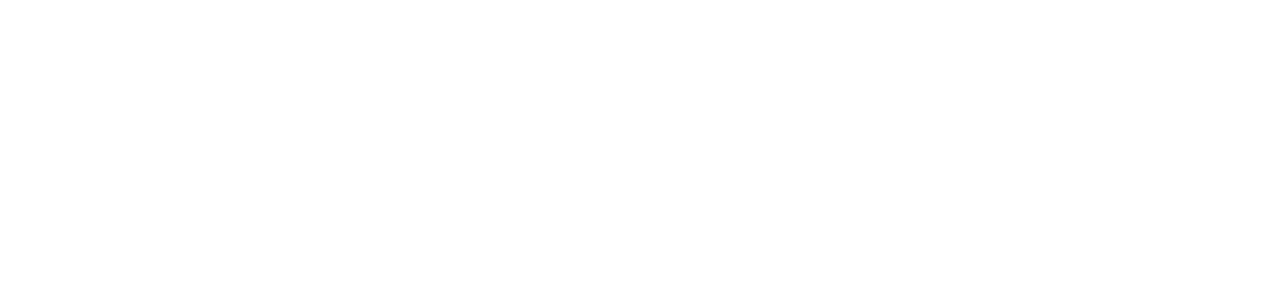
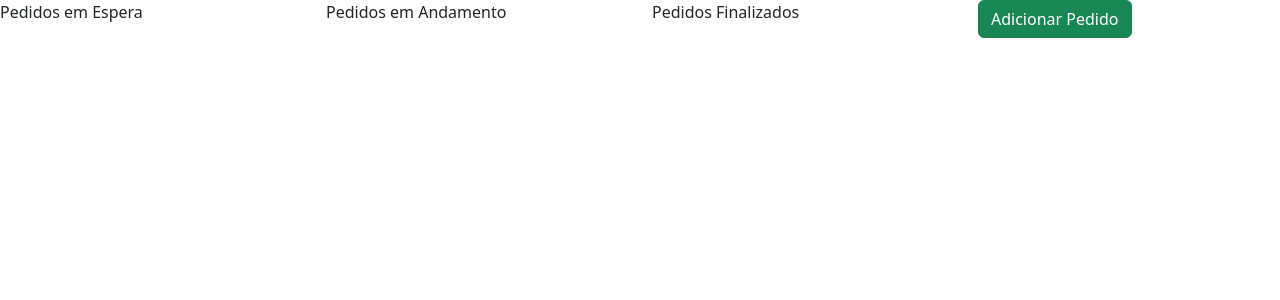
Before and after one commit to RafaelCherman/pizzaria_client, an Angular app: page /pedidos in a window 1280 px wide. Before the commit this address led to /. Shown: the top 300 px of the page. Built offline with nearby package versions, Linux system fonts and the light colour scheme; a web font is replaced by a local one.

Commit message:
criado components da area da admnistração

```diff
--- a/src/app/app-routing.module.ts
+++ b/src/app/app-routing.module.ts
@@ -4,6 +4,7 @@
 import { LoginComponent } from './components/sistemas/login/login.component';
 import { MenupedidoComponent } from './components/pedido/escolhapedido/menupedido/menupedido.component';
 import {SidemenuComponent} from "./components/layout/sidemenu/sidemenu.component";
+import { PedidosComponent } from './components/gerencia/pedidos/pedidos.component';
 
 const routes: Routes = [
   { path: "", redirectTo: "login", pathMatch: 'full'},
@@ -11,7 +12,8 @@
   { path: "user", component: IndexComponent, children:[
     {path: "menu", component: MenupedidoComponent},
   ]},
-  {path: "menulateral", component: SidemenuComponent}
+  {path: "menulateral", component: SidemenuComponent},
+  {path: "pedidos", component: PedidosComponent}
 
 ];
 
--- a/src/app/app.module.ts
+++ b/src/app/app.module.ts
@@ -17,6 +17,7 @@
 import { PedidopreencherenderecoComponent } from './components/pedido/pedidopreencherendereco/pedidopreencherendereco.component';
 import { SidemenuComponent } from './components/layout/sidemenu/sidemenu.component';
 import { IndexadminComponent } from './components/layout/indexadmin/indexadmin.component';
+import { PedidosComponent } from './components/gerencia/pedidos/pedidos.component';
 
 @NgModule({
   declarations: [
@@ -33,6 +34,7 @@
     PedidopreencherenderecoComponent,
     SidemenuComponent,
     IndexadminComponent,
+    PedidosComponent,
   ],
   imports: [
     BrowserModule,
--- /dev/null
+++ b/src/app/components/gerencia/pedidos/pedidos.component.html
@@ -0,0 +1,14 @@
+<div class="row">
+    <div class="col-3">
+        <p>Pedidos em Espera</p>
+    </div>
+    <div class="col-3">
+        <p>Pedidos em Andamento</p>
+    </div>
+    <div class="col-3">
+        <p>Pedidos Finalizados</p>
+    </div>
+    <div class="col-3">
+        <input type="button" class="btn btn-success" value="Adicionar Pedido" />
+    </div>
+</div>
```
Also changed, not shown: src/app/components/gerencia/pedidos/pedidos.component.ts (added, +10 -0 lines), src/app/components/gerencia/pedidos/pedidos.component.scss (added), 1 other file (tests, documents, lock files or other folders).
